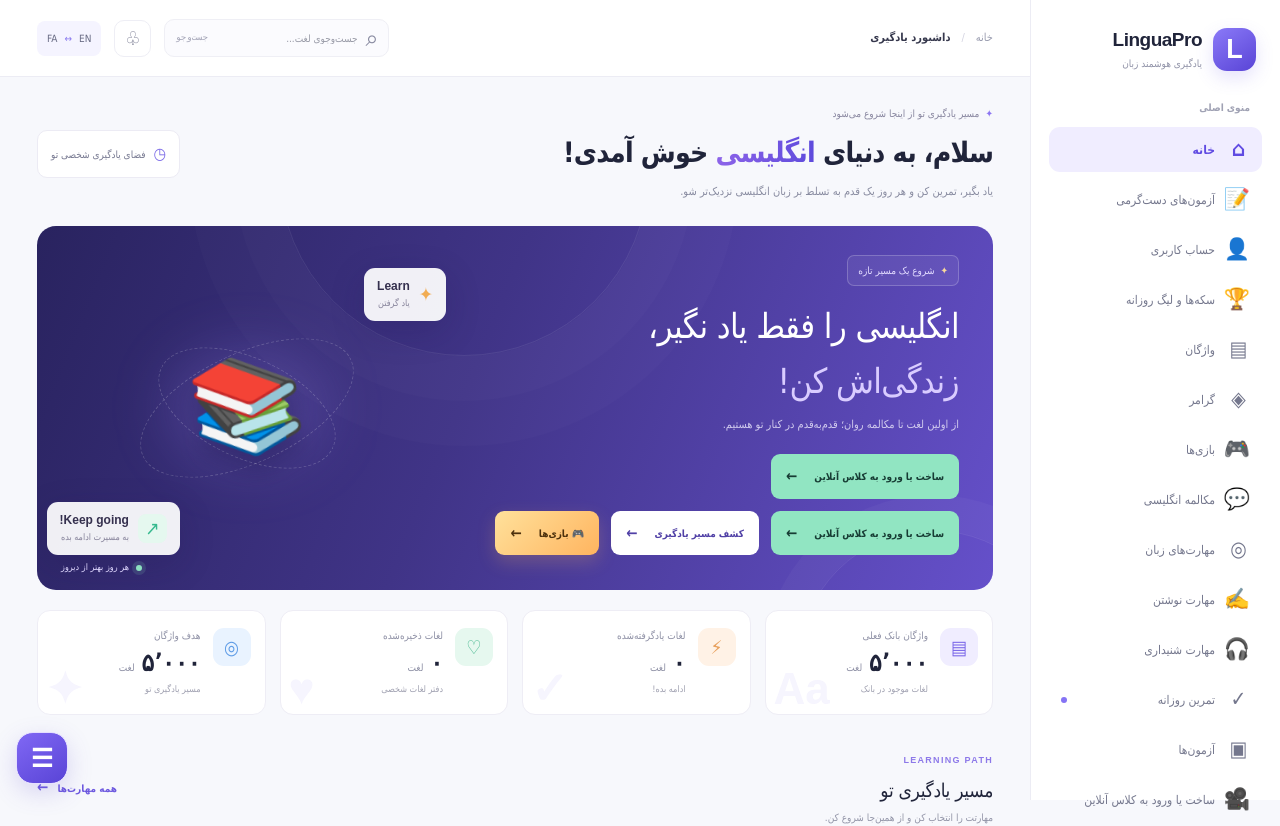
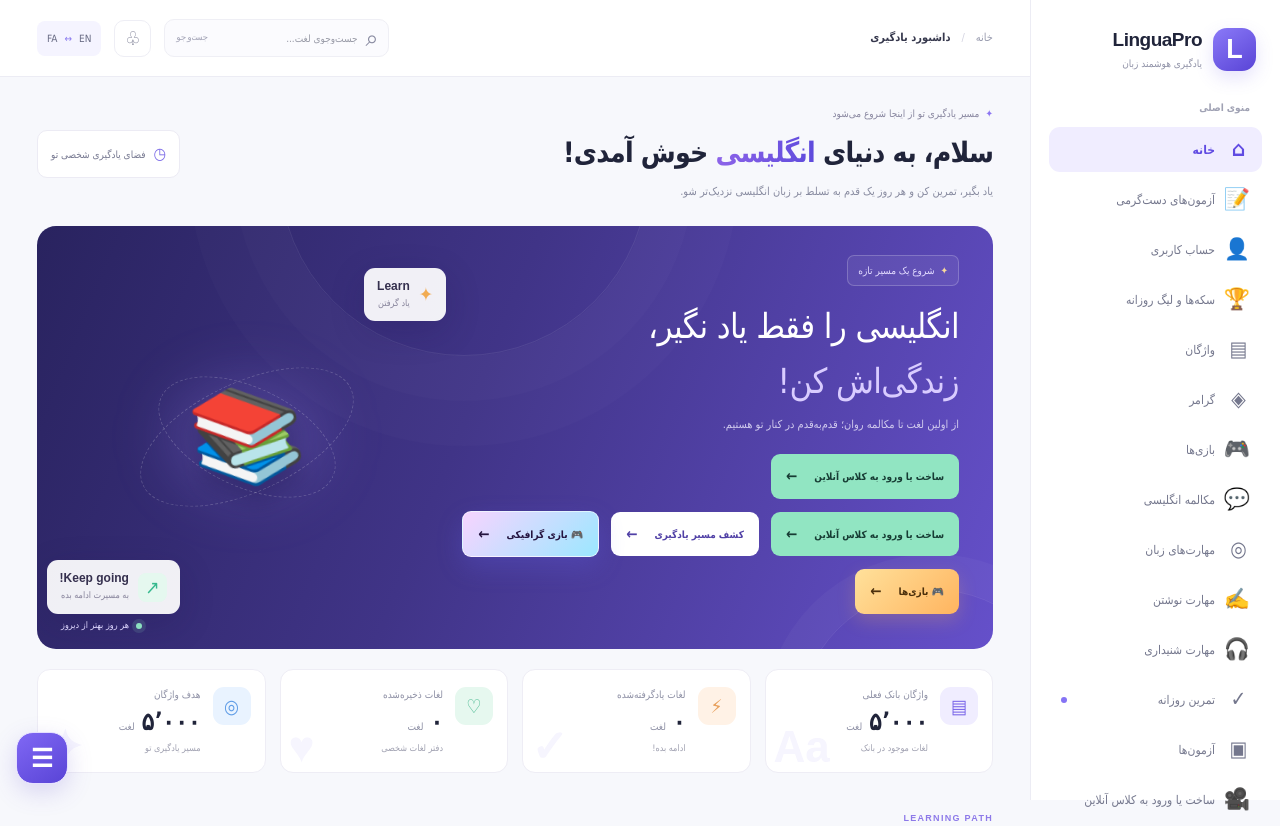
Before and after one commit to morranjbar92-web/english-learning-project, a Next.js app: page /english-learning-project/ in a window 1280 px wide. Shown: the top 826 px of the page. Built offline with nearby package versions, Linux system fonts and the light colour scheme.

Commit message:
Add distinct Graphic Game homepage button (main)

```diff
--- a/src/app/games/arcade/page.tsx
+++ b/src/app/games/arcade/page.tsx
@@ -5,7 +5,7 @@ export default function LexiverseArcadePage() {
   return (
     <main className="warmup-embed-page" dir="rtl">
       <div className="warmup-embed-toolbar">
-        <a href={root + "/"}>← بازگشت به صفحه اصلی</a>
+        <a className="graphic-game-back-button" href={root + "/"} style={{ display: "inline-flex", alignItems: "center", gap: ".45rem", padding: ".7rem 1rem", borderRadius: "999px", background: "linear-gradient(135deg, #7c3aed, #4f46e5)", color: "#fff", textDecoration: "none", fontWeight: 700, boxShadow: "0 8px 22px rgba(79,70,229,.25)" }}>⌂ بازگشت به صفحهٔ اصلی</a>
         <strong>LEXIverse · بازی‌های زبان انگلیسی</strong>
       </div>
       <iframe
--- a/src/app/page.tsx
+++ b/src/app/page.tsx
@@ -359,6 +359,19 @@ export default function Home() {
                 <a className="hero-button" href="#courses">
                   کشف مسیر یادگیری <span>←</span>
                 </a>
+                <a
+                  className="hero-button graphic-game-home-button"
+                  href="/english-learning-project/games/arcade/"
+                  aria-label="ورود مستقیم به بازی گرافیکی"
+                  style={{
+                    background: "linear-gradient(135deg, #f7d4ff 0%, #9be7ff 100%)",
+                    color: "#24133f",
+                    border: "1px solid rgba(255,255,255,.65)",
+                    boxShadow: "0 10px 26px rgba(99,102,241,.24)",
+                  }}
+                >
+                  🎮 بازی گرافیکی <span>←</span>
+                </a>
               </div>
                 <a
                   className="hero-button homepage-games-button"
```
